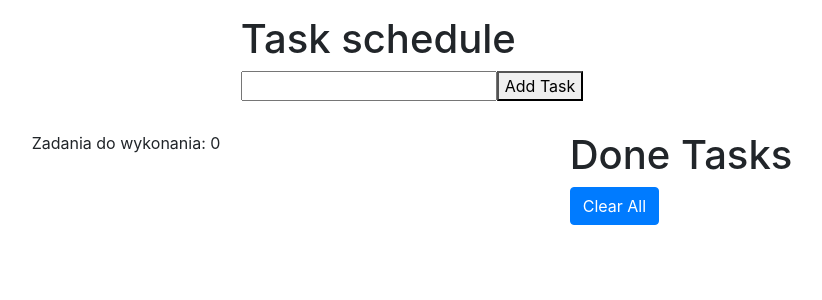
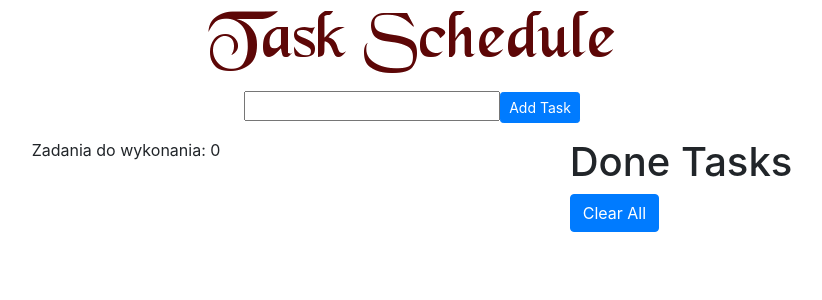
Before and after one commit to DanielLepszy/First-Angular-Apps, an Angular app: page / in a window 1280 px wide. Shown: the top 300 px of the page, without its empty margins (228-1050 px from the left). Built offline with nearby package versions, Linux system fonts and the light colour scheme.

Commit message:
Improve styles, Adding new directive to style done tasks

```diff
--- a/src/app/add-tasks-component/add-tasks-component.component.html
+++ b/src/app/add-tasks-component/add-tasks-component.component.html
@@ -1,3 +1,5 @@
-<h1>Task schedule</h1>
-<input [value]="inputTask" (input)="saveTask($event)">
-<button (click)=singleData()>Add Task</button>
+<img src="./assets/task_schedule_logo.png" alt="logo">
+<div class="center-div">
+  <input [value]="inputTask" (input)="saveTask($event)">
+  <button class="btn btn-primary btn-sm" (click)=singleData()>Add Task</button>
+</div>
--- a/src/app/app.component.html
+++ b/src/app/app.component.html
@@ -1,8 +1,7 @@
 <!--The content below is only a placeholder and can be replaced.-->
-<div class="container">
-  <app-add-tasks-component ></app-add-tasks-component>
+<div class="top_container">
+  <app-add-tasks-component></app-add-tasks-component>
 </div>
-
 <div class="container">
   <app-child-component></app-child-component>
   <app-child2></app-child2>
--- a/src/app/app.module.ts
+++ b/src/app/app.module.ts
@@ -6,6 +6,7 @@ import { FormsModule } from "@angular/forms";
 import { ChildComponentComponent } from "./child-component/child-component.component";
 import { Child2Component } from './child2/child2.component';
 import { AddTasksComponentComponent } from "./add-tasks-component/add-tasks-component.component";
+import { CheckedDirective } from './shared/checked.directive';
 
 
 @NgModule({
@@ -15,6 +16,7 @@ import { AddTasksComponentComponent } from "./add-tasks-component/add-tasks-comp
     ChildComponentComponent,
     Child2Component,
     AddTasksComponentComponent,
+    CheckedDirective,
 
   ],
   imports: [BrowserModule, FormsModule],
--- a/src/app/child2/child2.component.html
+++ b/src/app/child2/child2.component.html
@@ -1,7 +1,7 @@
 <h1>Done Tasks</h1>
 <ul *ngIf ="allDoneTasks.length>0">
-  <li *ngFor = "let task of allDoneTasks">
-    {{task.task_content}}
+  <li appChecked *ngFor = "let task of allDoneTasks">
+   <p>{{task.task_content}}</p>
   </li>
 </ul>
 <button type="button" class="btn btn-primary" (click)="clearAllTask()">Clear All
--- /dev/null
+++ b/src/app/shared/checked.directive.ts
@@ -0,0 +1,18 @@
+import { Renderer2, ElementRef, Directive, OnInit } from '@angular/core';
+
+
+@Directive({
+  selector: '[appChecked]'
+})
+export class CheckedDirective implements OnInit {
+
+
+  constructor(private el:ElementRef, private change:Renderer2) { }
+  ngOnInit(): void {
+    const li_doneTask = this.el.nativeElement;
+    this.change.setStyle(li_doneTask,"background","powderblue");
+    this.change.setStyle(li_doneTask,"border-radius","10%");
+    this.change.setStyle(li_doneTask,"list-style-image",'url(/assets/checked.png');
+    this.change.setStyle(li_doneTask,"text-align","center");
+  }
+}
--- a/src/styles.css
+++ b/src/styles.css
@@ -1 +1,6 @@
 /* You can add global styles to this file, and also import other style files */
+.top_container
+{
+  margin:0;
+  text-align: center;
+}
```
Also changed, not shown: src/assets/checked.png (added), src/assets/task_schedule_logo.png (added).
